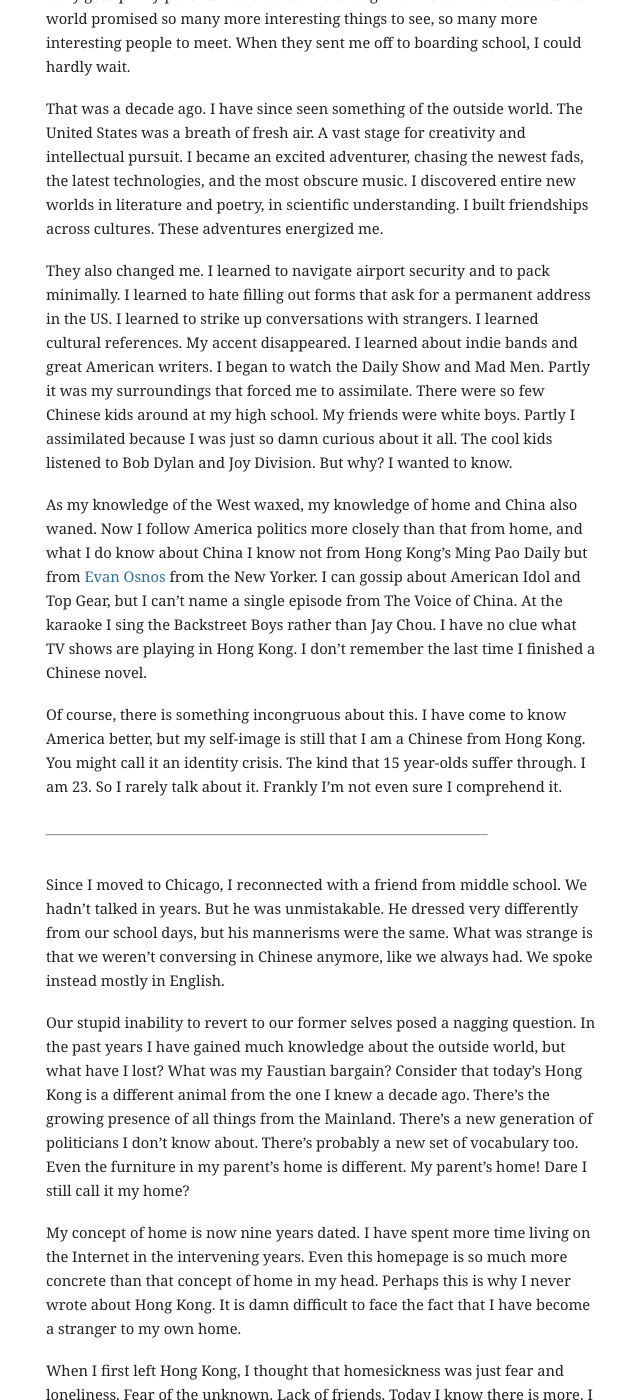
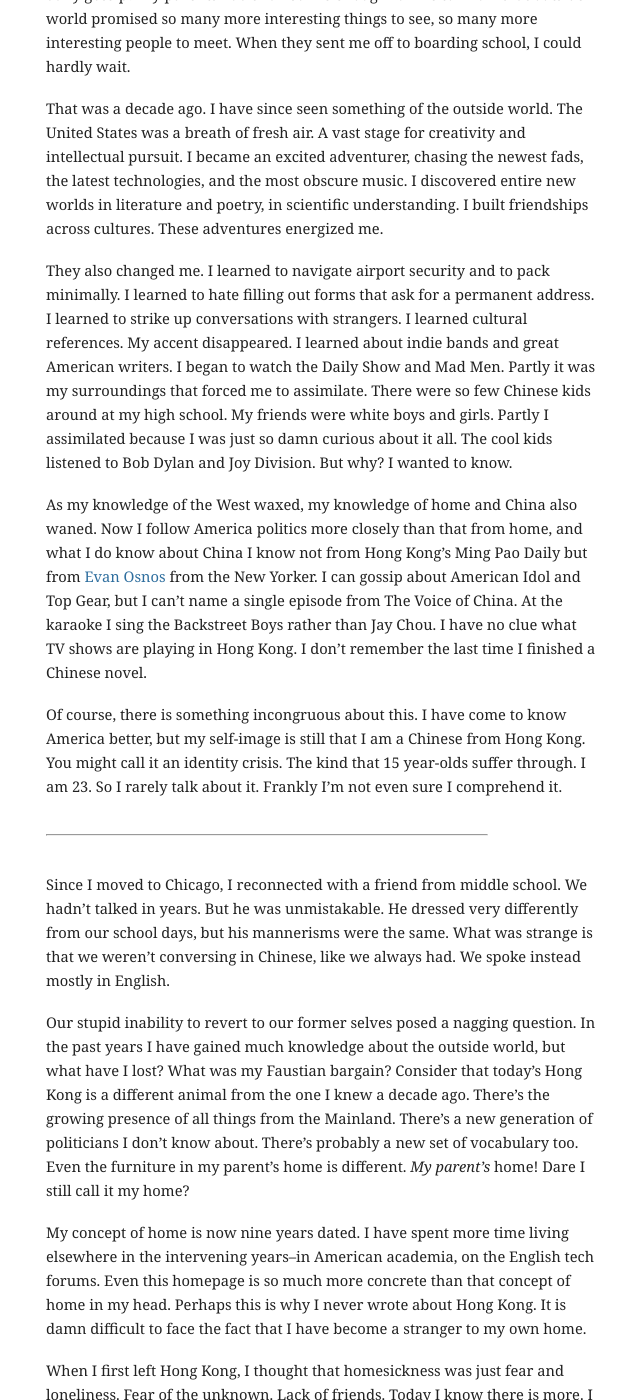
Before and after one commit to mbwong/mbwong.github.com, a Jekyll site: the page built from _posts/2013-07-14-home.md, in a window 1280 px wide and 1400 px high, scrolled down 944 px. Shown: the whole window, without its empty margins (304-944 px from the left). Built offline with Jekyll 4.4.1, drawn with Linux system fonts in a browser that asks for light colours; some of the changed text lies outside the part shown.

Commit message:
Update 2013-07-14-home.md

```diff
--- a/_posts/2013-07-14-home.md
+++ b/_posts/2013-07-14-home.md
@@ -22,7 +22,7 @@
 
 That was a decade ago. I have since seen something of the outside world. The United States was a breath of fresh air. A vast stage for creativity and intellectual pursuit. I became an excited adventurer, chasing the newest fads, the latest technologies, and the most obscure music. I discovered entire new worlds in literature and poetry, in scientific understanding. I built friendships across cultures. These adventures energized me.
 
-They also changed me. I learned to navigate airport security and to pack minimally. I learned to hate filling out forms that ask for a permanent address in the US. I learned to strike up conversations with strangers. I learned cultural references. My accent disappeared. I learned about indie bands and great American writers. I began to watch the Daily Show and Mad Men. Partly it was my surroundings that forced me to assimilate. There were so few Chinese kids around at my high school. My friends were white boys. Partly I assimilated because I was just so damn curious about it all. The cool kids listened to Bob Dylan and Joy Division. But why? I wanted to know.
+They also changed me. I learned to navigate airport security and to pack minimally. I learned to hate filling out forms that ask for a permanent address. I learned to strike up conversations with strangers. I learned cultural references. My accent disappeared. I learned about indie bands and great American writers. I began to watch the Daily Show and Mad Men. Partly it was my surroundings that forced me to assimilate. There were so few Chinese kids around at my high school. My friends were white boys and girls. Partly I assimilated because I was just so damn curious about it all. The cool kids listened to Bob Dylan and Joy Division. But why? I wanted to know.
 
 As my knowledge of the West waxed, my knowledge of home and China also waned. Now I follow America politics more closely than that from home, and what I do know about China I know not from Hong Kong's Ming Pao Daily but from [Evan Osnos][osnos] from the New Yorker. I can gossip about American Idol and Top Gear, but I can't name a single episode from The Voice of China. At the karaoke I sing the Backstreet Boys rather than Jay Chou. I have no clue what TV shows are playing in Hong Kong. I don't remember the last time I finished a Chinese novel.
 
@@ -32,13 +32,13 @@
 
 -----------------------------
 
-Since I moved to Chicago, I reconnected with a friend from middle school. We hadn't talked in years. But he was unmistakable. He dressed very differently from our school days, but his mannerisms were the same. What was strange is that we weren’t conversing in Chinese anymore, like we always had. We spoke instead mostly in English.
+Since I moved to Chicago, I reconnected with a friend from middle school. We hadn't talked in years. But he was unmistakable. He dressed very differently from our school days, but his mannerisms were the same. What was strange is that we weren’t conversing in Chinese, like we always had. We spoke instead mostly in English.
 
-Our stupid inability to revert to our former selves posed a nagging question. In the past years I have gained much knowledge about the outside world, but what have I lost? What was my Faustian bargain? Consider that today's Hong Kong is a different animal from the one I knew a decade ago. There's the growing presence of all things from the Mainland. There's a new generation of politicians I don't know about. There's probably a new set of vocabulary too. Even the furniture in my parent's home is different. My parent's home! Dare I still call it my home?
+Our stupid inability to revert to our former selves posed a nagging question. In the past years I have gained much knowledge about the outside world, but what have I lost? What was my Faustian bargain? Consider that today's Hong Kong is a different animal from the one I knew a decade ago. There's the growing presence of all things from the Mainland. There's a new generation of politicians I don't know about. There's probably a new set of vocabulary too. Even the furniture in my parent's home is different. _My parent's_ home! Dare I still call it my home?
 
-My concept of home is now nine years dated. I have spent more time living on the Internet in the intervening years. Even this homepage is so much more concrete than that concept of home in my head. Perhaps this is why I never wrote about Hong Kong. It is damn difficult to face the fact that I have become a stranger to my own home.
+My concept of home is now nine years dated. I have spent more time living elsewhere in the intervening years--in American academia, on the English tech forums. Even this homepage is so much more concrete than that concept of home in my head. Perhaps this is why I never wrote about Hong Kong. It is damn difficult to face the fact that I have become a stranger to my own home.
 
-When I first left Hong Kong, I thought that homesickness was just fear and loneliness. Fear of the unknown. Lack of friends. Today I know there is more. I have come to know America well and I have made plenty fantastic friends. Yet it is not enough. No one warned me when I grew up that, even in this age of global interconnectedness, leaving home would actually mean leaving home behind. Or perhaps they did and I just never listened. My parents have always told me that humans need a community, a home. I thought, cynically and terribly selfishly, this is merely their way to urge me to come back from abroad to allieve them of loneliness.
+When I first left Hong Kong, I thought that homesickness was just fear and loneliness. Fear of the unknown. Lack of friends. Today I know there is more. I have come to know America well and I have made plenty fantastic friends. Yet it is not enough. No one warned me that, even in this age of global interconnectedness, leaving home would actually mean leaving home behind. Or perhaps they did and I just never listened. My parents have always told me that humans need a community, a home. I thought then, cynically and terribly selfishly, this is merely their way to urge me to come back from abroad to allieve them of loneliness.
 
 ----------------------------------
 
```
Also changed, not shown: other parts of _posts/2013-07-14-home.md (+1 -1 lines).
